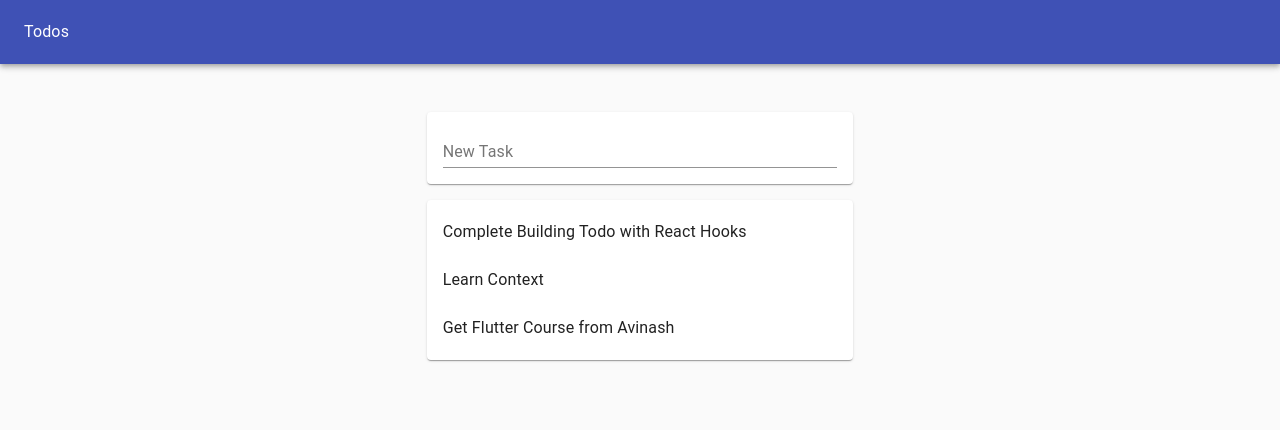
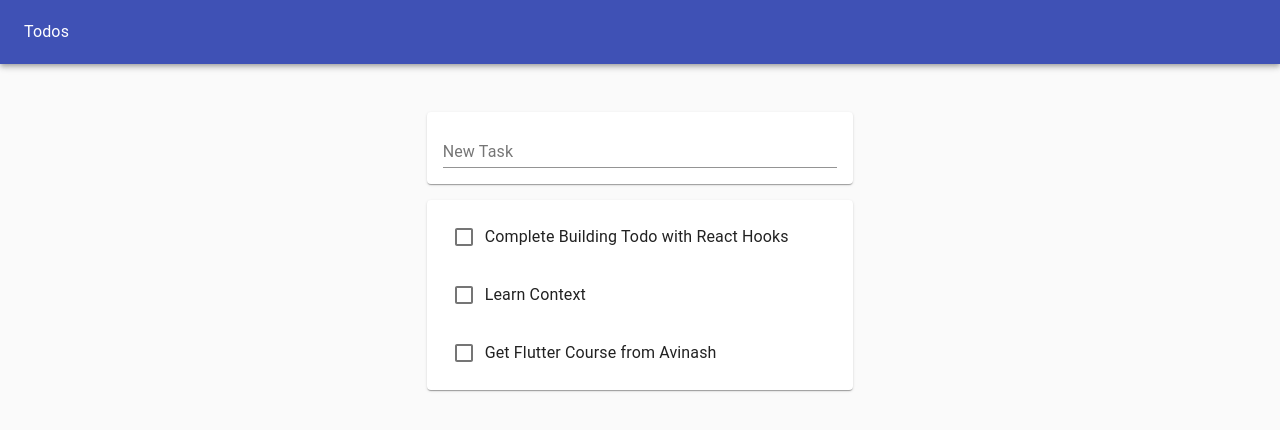
Before and after one commit to zolomohan/todo-hooks, a React (Create React App) app: page / in a window 1280 px wide. Shown: the top 430 px of the page. Built offline with nearby package versions, Linux system fonts and the light colour scheme.

Commit message:
Toggle Todo

```diff
--- a/src/App.js
+++ b/src/App.js
@@ -14,9 +14,12 @@ export default function App() {
 		{ id: 3, task: 'Get Flutter Course from Avinash', completed: false }
 	];
 	const [ todos, setTodos ] = useState(initialState);
-	const addTodo = (todoTask) => {
-		setTodos([ ...todos, { id: 4, task: todoTask, completed: false } ]);
-	};
+
+	const addTodo = (todoTask) => setTodos([ ...todos, { id: 4, task: todoTask, completed: false } ]);
+
+	const toggleTodo = (todoID) =>
+		setTodos(todos.map((todo) => (todo.id === todoID ? { ...todo, completed: !todo.completed } : todo)));
+
 	return (
 		<Paper
 			style={{
@@ -34,10 +37,10 @@ export default function App() {
 				</Toolbar>
 			</AppBar>
 
-			<Grid container justify='center' style={{marginTop: '2rem'}}>
+			<Grid container justify='center' style={{ marginTop: '2rem' }}>
 				<Grid item xs={11} sm={10} md={8} lg={4}>
 					<Input onSubmit={addTodo} />
-					<TodoList todos={todos} />
+					<TodoList todos={todos} toggle={toggleTodo} />
 				</Grid>
 			</Grid>
 		</Paper>
--- /dev/null
+++ b/src/Todo.js
@@ -0,0 +1,14 @@
+import React from 'react';
+import ListItem from '@material-ui/core/ListItem';
+import Checkbox from '@material-ui/core/Checkbox'
+import ListItemSecondaryAction from '@material-ui/core/ListItemSecondaryAction';
+import ListItemText from '@material-ui/core/ListItemText';
+
+export default function Todo({ id, task, completed, toggle }) {
+	return (
+		<ListItem style={{textDecoration: completed && 'line-through'}}>
+			<Checkbox checked={completed} tabIndex={-1} onClick={() => toggle(id)}/>
+			<ListItemText>{task}</ListItemText>
+		</ListItem>
+	);
+}
--- a/src/TodoList.js
+++ b/src/TodoList.js
@@ -1,17 +1,14 @@
 import React from 'react';
 import Paper from '@material-ui/core/Paper';
 import List from '@material-ui/core/List';
-import ListItem from '@material-ui/core/ListItem';
-import ListItemText from '@material-ui/core/ListItemText';
+import Todo from './Todo';
 
-export default function TodoList({ todos }) {
+export default function TodoList({ todos, toggle }) {
 	return (
 		<Paper>
 			<List>
 			{todos.map((todo) => (
-				<ListItem>
-					<ListItemText>{todo.task}</ListItemText>
-				</ListItem>
+				<Todo task={todo.task} key={todo.id} id={todo.id} completed={todo.completed} toggle={toggle} />
 			))}
 			</List>
 		</Paper>
```
